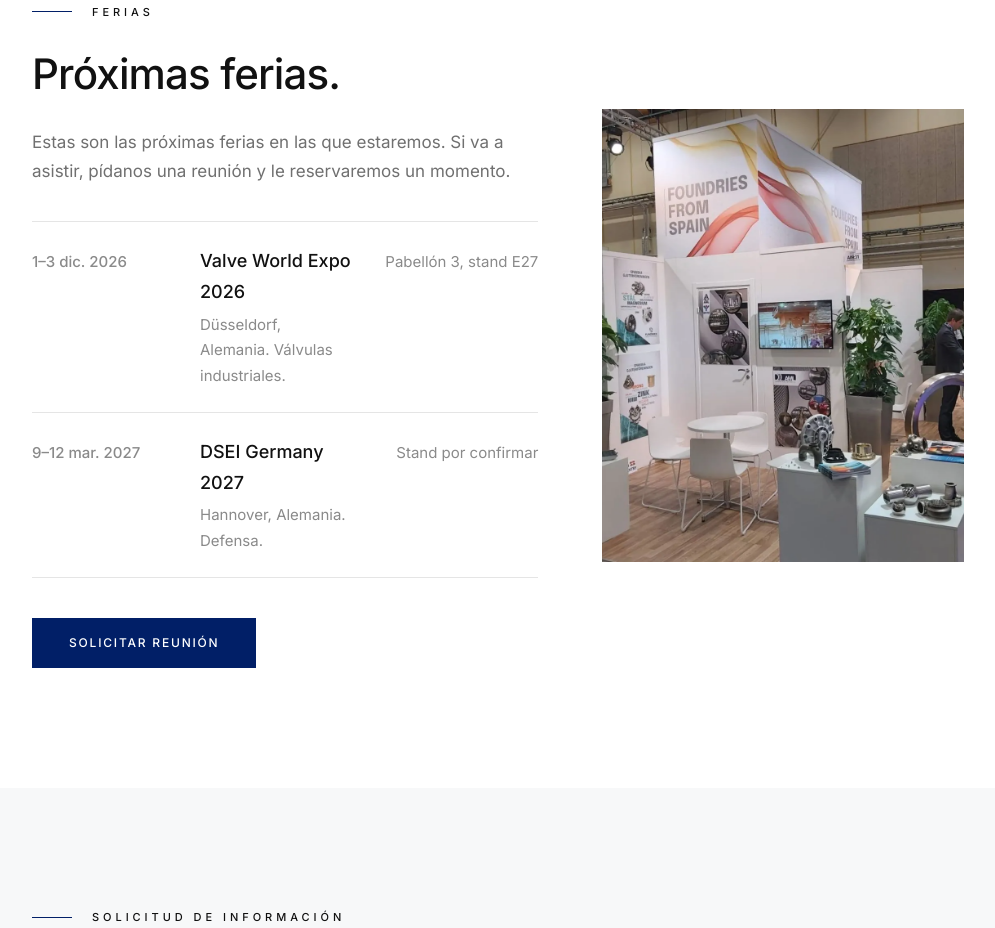
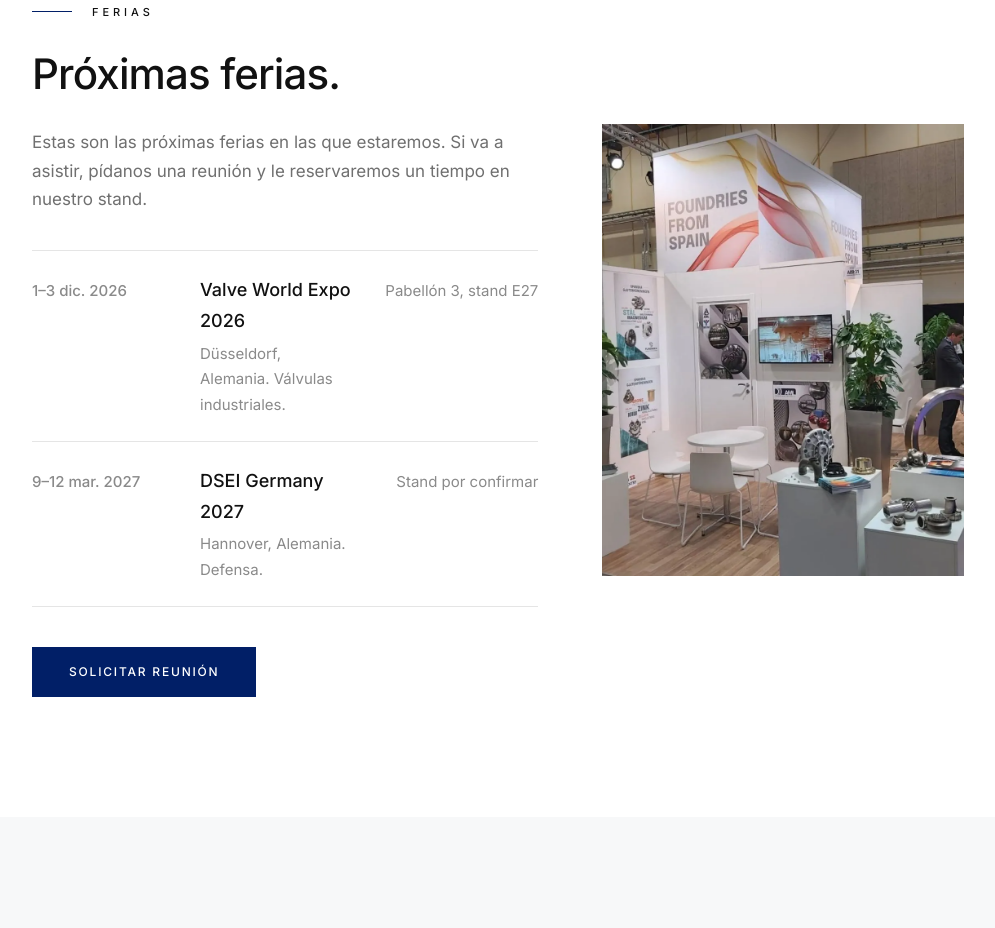
Before and after one commit to lucasvicubas-99/AMLCCTestWEB, a plain HTML site: page v10.html in a window 1280 px wide. Shown: the part 7638-8566 px from the top of the page, without its empty margins (252-1247 px from the left). Drawn offline with Linux system fonts and the light colour scheme.

Commit message:
Ferias v10: reservaremos un tiempo en nuestro stand
Co-Authored-By: Claude Opus 5.5 <noreply@anthropic.com>
Claude-Session: https://claude.ai/code/session_016nMDpf3P5cqfxsyKo8KeHj

```diff
--- a/v10.html
+++ b/v10.html
@@ -220,7 +220,7 @@
     <div class="head" style="max-width: none">
       <p class="label">Ferias</p>
       <h2 class="title" id="t-fer">Próximas ferias.</h2>
-      <p class="text">Estas son las próximas ferias en las que estaremos. Si va a asistir, pídanos una reunión y le reservaremos un momento.</p>
+      <p class="text">Estas son las próximas ferias en las que estaremos. Si va a asistir, pídanos una reunión y le reservaremos un tiempo en nuestro stand.</p>
       <ul class="ferias" aria-label="Próximas ferias"><li class="ferias__item"><p class="ferias__fecha">1–3 dic. 2026</p><div><h3 lang="en">Valve World Expo 2026</h3><p>Düsseldorf, Alemania. Válvulas industriales.</p></div><p class="ferias__stand">Pabellón 3, stand E27</p></li><li class="ferias__item"><p class="ferias__fecha">9–12 mar. 2027</p><div><h3 lang="en">DSEI Germany 2027</h3><p>Hannover, Alemania. Defensa.</p></div><p class="ferias__stand">Stand por confirmar</p></li></ul>
       <div class="actions"><a class="btn" href="v10-contacto.html#ferias">Solicitar reunión</a></div>
     </div>
```
Also changed, not shown: v10-contacto.html (+1 -1 lines).
